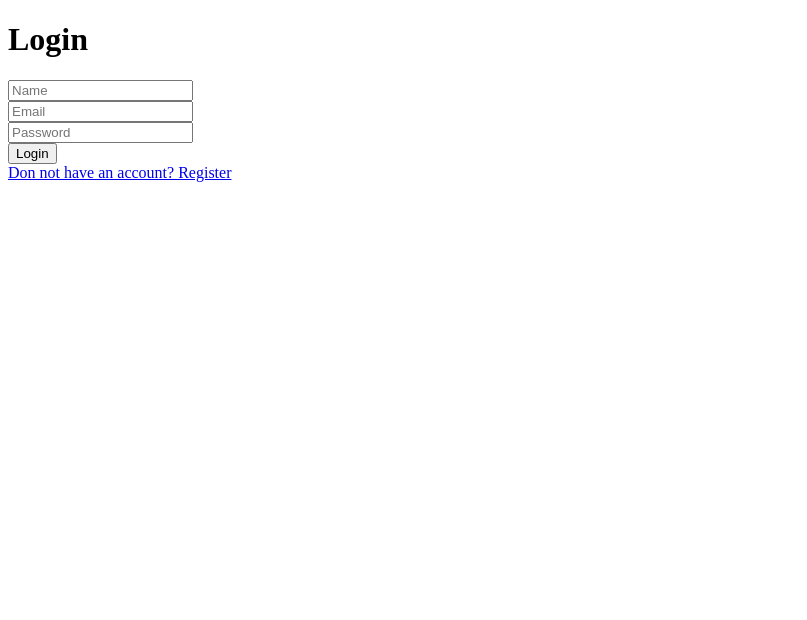
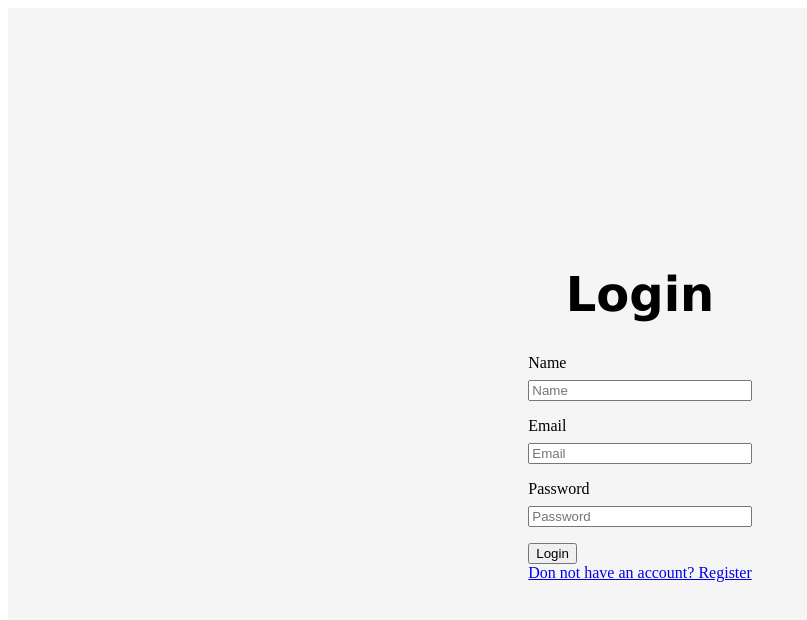
Before and after one commit to MhmdFais/plate-mate, a React (Vite) app in the folder client/: page /login in a window 1280 px wide. Shown: the top 620 px of the page, without its empty margins (0-807 px from the left). Built offline with nearby package versions, Linux system fonts and the light colour scheme.

Commit message:
feat: add labels and improve styling for login form inputs

```diff
--- a/client/src/assets/style/login.css
+++ b/client/src/assets/style/login.css
@@ -0,0 +1,22 @@
+.mainContainer {
+  display: flex;
+  justify-content: center;
+  align-items: center;
+  height: 100vh;
+  background-color: #f5f5f5;
+}
+
+.loginContainer h1 {
+  text-align: center;
+  font-size: clamp(2rem, 5vw, 3rem);
+  font-family: "Lucida Sans", "Lucida Sans Regular", "Lucida Grande",
+    "Lucida Sans Unicode", Geneva, Verdana, sans-serif;
+}
+
+.formElement {
+  display: flex;
+  flex-direction: column;
+  gap: 0.5rem;
+  margin-top: 1rem;
+  margin-bottom: 1rem;
+}
--- a/client/src/pages/Login.jsx
+++ b/client/src/pages/Login.jsx
@@ -38,7 +38,9 @@ function Login() {
         <div className="loginFormContainer">
           <form onSubmit={handleSubmit}>
             <div className="formElement">
+              <label htmlFor="nameInput">Name</label>
               <input
+                id="nameInput"
                 type="text"
                 placeholder="Name"
                 value={name}
@@ -46,7 +48,9 @@ function Login() {
               />
             </div>
             <div className="formElement">
+              <label htmlFor="emailInput">Email</label>
               <input
+                id="emailInput"
                 type="email"
                 placeholder="Email"
                 value={email}
@@ -55,7 +59,9 @@ function Login() {
               />
             </div>
             <div className="formElement">
+              <label htmlFor="passwordInput">Password</label>
               <input
+                id="passwordInput"
                 type="password"
                 placeholder="Password"
                 value={password}
```
